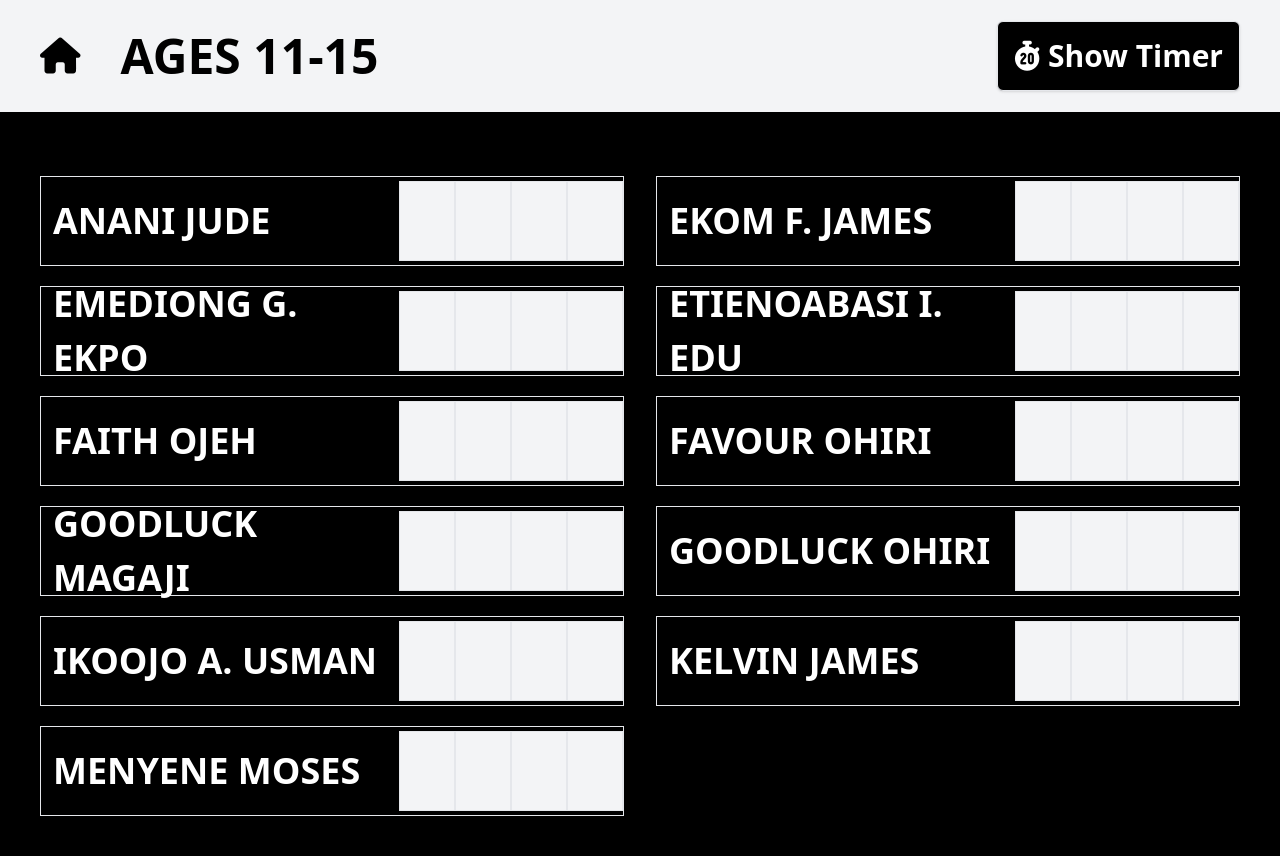
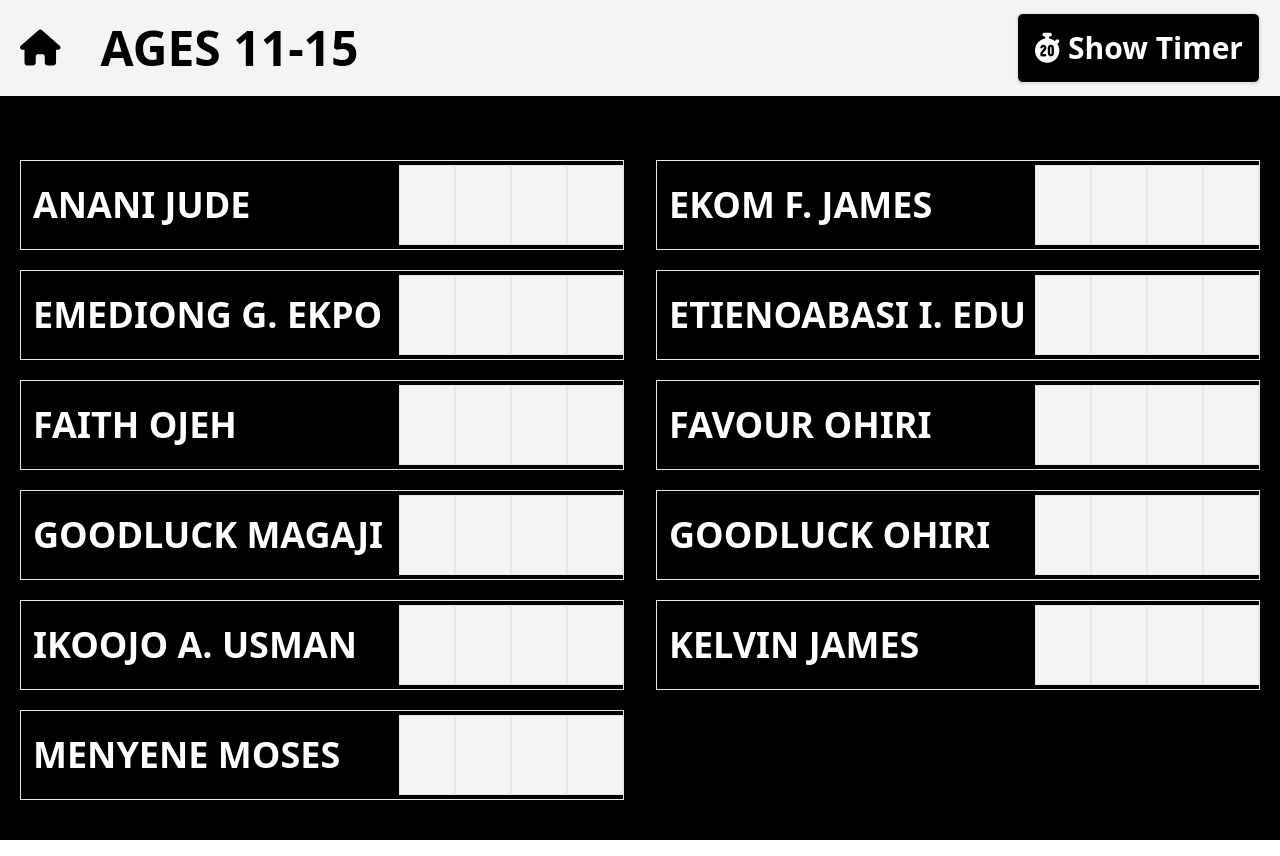
Before and after one commit to codes001/quiz-app, a React (Create React App) app: page /second in a window 1280 px wide. Built offline with nearby package versions, Linux system fonts and the light colour scheme.

Commit message:
font fix

```diff
--- a/src/components/Home.jsx
+++ b/src/components/Home.jsx
@@ -5,8 +5,8 @@ function Home() {
     const navigate = useNavigate()
   return (
     <div className='home text-white flex flex-col items-center justify-center h-screen'>
-        <h1 className='text-6xl font-bold mb-10'>Welcome To The Nyanya Youth Week, 2022</h1>
-        <h1 className='text-6xl'>Quiz Competition (2nd Round)</h1>
+        <h1 className='text-5xl font-bold mb-10'>Welcome To The Nyanya Youth Week, 2022</h1>
+        <h1 className='text-5xl'>Quiz Competition (2nd Round)</h1>
         <div className='flex items-center mt-10'>
         <button className='bg-white text-black px-8 py-3 block text-3xl font-bold rounded-md mx-2' onClick={() => navigate('first')}>Ages 6-10</button>
         <button className='bg-white text-black px-8 py-3 block text-3xl font-bold rounded-md mx-2' onClick={() => navigate('second')}>Ages 11-15</button>
--- a/src/pages/Scoresheet.jsx
+++ b/src/pages/Scoresheet.jsx
@@ -9,7 +9,7 @@ function Scoresheet({ type }) {
   const pageData = data[type];
   return (
     <div className="bg-black text-white">
-      <header className="flex items-center justify-between h-28 px-10 bg-gray-100 text-black">
+      <header className="flex items-center justify-between h-24 px-5 bg-gray-100 text-black">
         <div className="flex items-center">
         <i onClick={() => navigate('/')} className="fa-solid fa-home mr-10 text-4xl cursor-pointer"></i>
         <p className="text-5xl uppercase font-bold">
@@ -18,7 +18,7 @@ function Scoresheet({ type }) {
         </div>
         <Timer />
       </header>
-      <div className="grid grid-cols-2 gap-5 gap-x-8 p-10 pt-16">
+      <div className="grid grid-cols-2 gap-5 gap-x-8 py-10 px-5 pt-16">
         {pageData.participants.map((participant, index) => (
           <UserCard key={index} number={index} name={participant} />
         ))}
```
